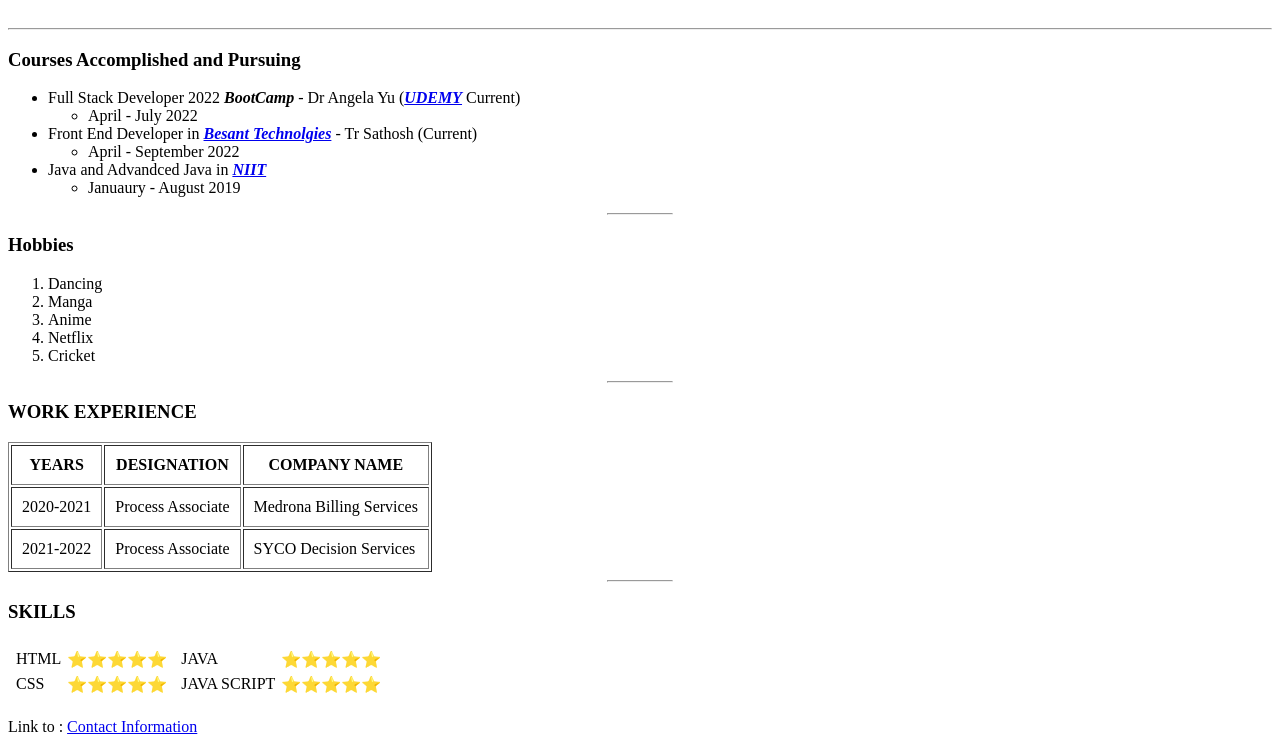
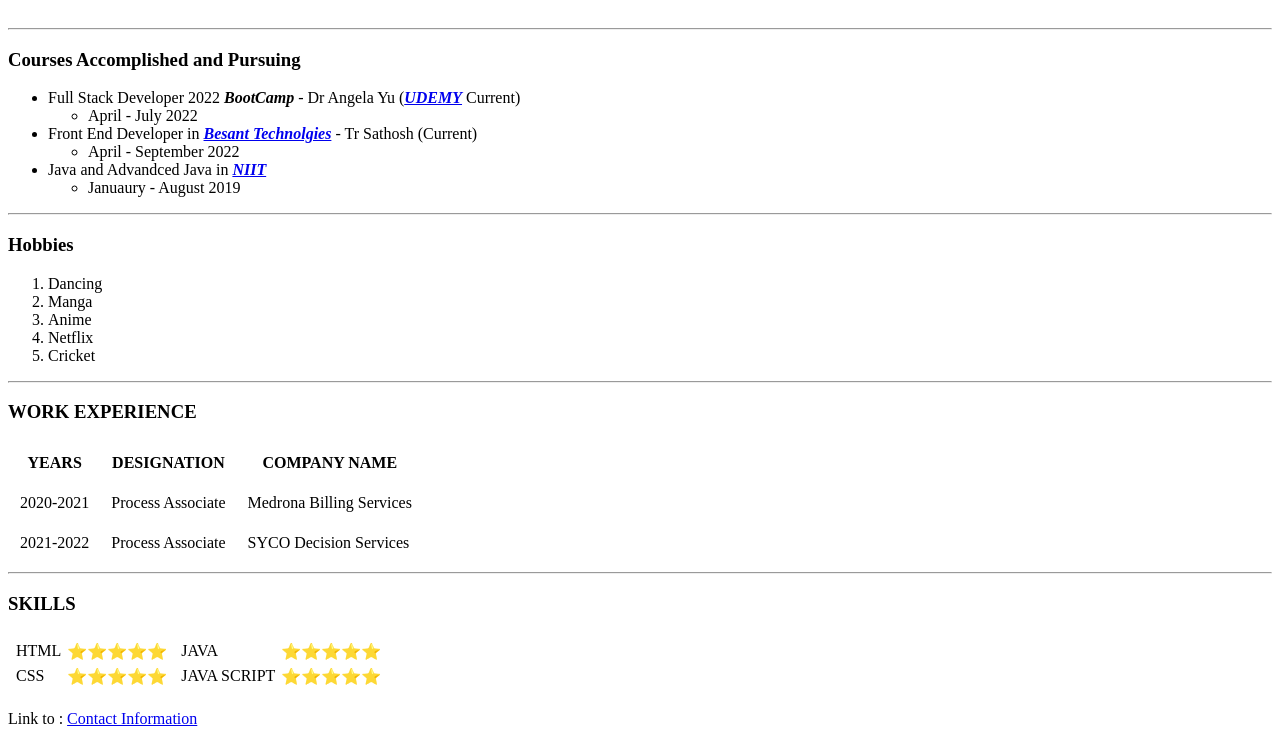
Before and after one commit to vasanth232000/CV, a plain HTML site: page index.html in a window 1280 px wide. Shown: the part 178-930 px from the top of the page. Drawn offline with Linux system fonts and the light colour scheme.

Commit message:
Update index.html

```diff
--- a/index.html
+++ b/index.html
@@ -5,6 +5,8 @@
   <meta charset="UTF-8">
   <meta name="viewport" content="width=device-width, initial-scale=1.0">
   <meta http-equiv="X-UA-Compatible" content="ie=edge">
+  <link rel="stylesheet" href="style.css">
+  <link rel="icon" href="img/profile.jpg">
   <title> Vasanth personal site</title>
 </head>
 
@@ -40,7 +42,7 @@
       </ul>
     </li>
   </ul>
-  <hr style="width:5%">
+  <hr>
   <h3>Hobbies</h3>
   <ol>
     <li>Dancing</li>
@@ -49,9 +51,9 @@
     <li>Netflix</li>
     <li>Cricket</li>
   </ol>
-  <hr style="width:5%">
+  <hr>
   <h3>WORK EXPERIENCE</h3>
-  <table border="1" cellpadding="10">
+  <table cellpadding=10>
     <thead>
       <tr>
         <th>YEARS</th>
@@ -73,7 +75,7 @@
       </tr>
     </tbody>
   </table>
-    <hr style="width:5%">
+    <hr>
     <h3>SKILLS</h3>
     <table cellpadding="2"><tr><td>
     <table cellpadding="2"><tr><td>HTML</td>
```
